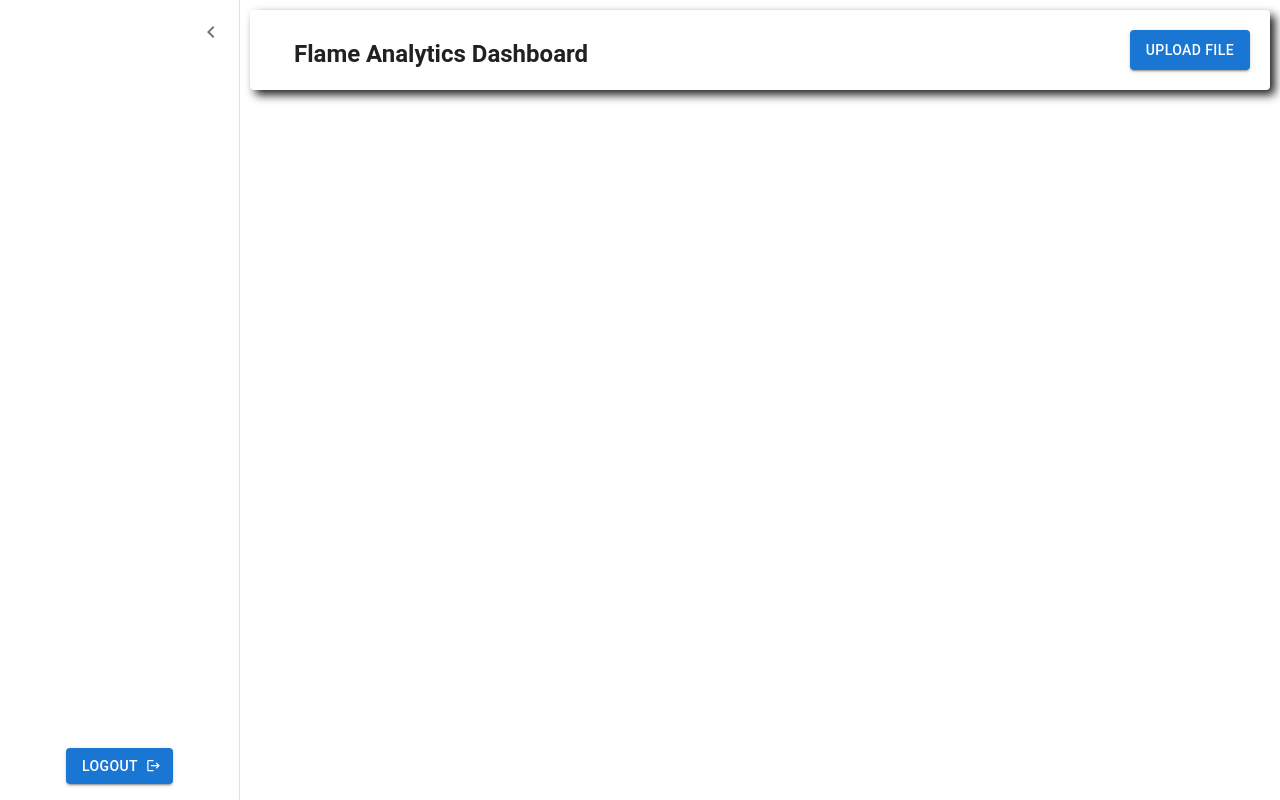
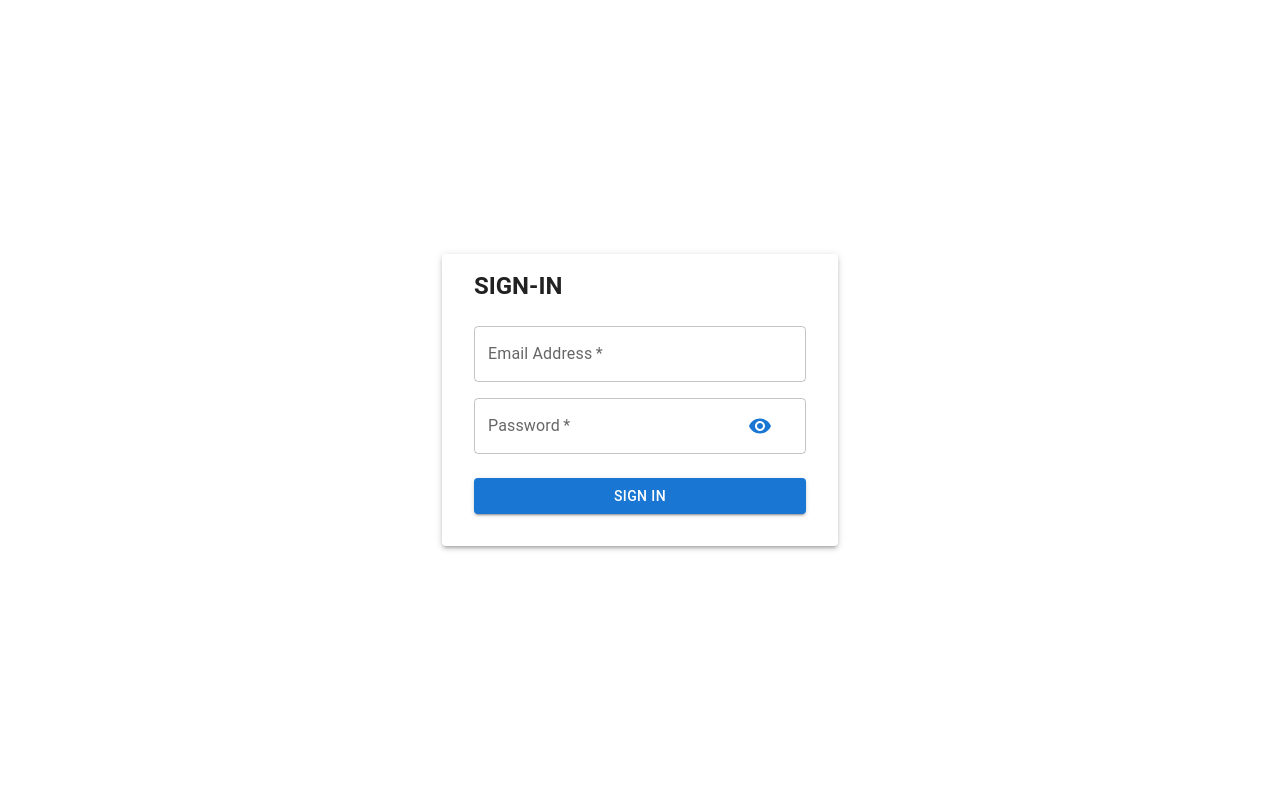
Before and after one commit to RayRohit/shell-dashboard, a React (Create React App) app: page / in a window 1280 px wide. Built offline with nearby package versions, Linux system fonts and the light colour scheme.

Commit message:
updated login pages

```diff
--- /dev/null
+++ b/db.json
@@ -0,0 +1,9 @@
+{
+    "Users" : [
+        {
+            "id":1,
+            "email":"admin@navajna.com",
+            "password":"admin@1234"
+        }
+    ]
+}
--- a/package.json
+++ b/package.json
@@ -10,6 +10,7 @@
     "@testing-library/jest-dom": "^5.16.5",
     "@testing-library/react": "^13.3.0",
     "@testing-library/user-event": "^13.5.0",
+    "axios": "^0.27.2",
     "react": "^18.2.0",
     "react-dom": "^18.2.0",
     "react-player": "^2.10.1",
--- a/src/App.js
+++ b/src/App.js
@@ -1,10 +1,15 @@
 import React from 'react'
+import { BrowserRouter, Route, Routes } from 'react-router-dom'
 import Dashboard from './Components/Dashboard/Dashboard'
+import Login from './Components/Login/Login'
 
 export default function App() {
   return (
-    <>
-      <Dashboard />
-    </>
+    <BrowserRouter>
+      <Routes>
+        <Route path='/' element={<Login/>} />
+        <Route path='/dashboard' element={<Dashboard/>} />
+      </Routes>
+    </BrowserRouter>
   )
 }
--- a/src/Components/Dashboard/Dashboard.js
+++ b/src/Components/Dashboard/Dashboard.js
@@ -12,7 +12,6 @@ import { Button, Grid, Paper, useMediaQuery } from "@mui/material";
 import Drawerr from "./Drawer/Drawer";
 import { MenuOpen } from "@mui/icons-material";
 import Notifications from "./Notifications";
-import { useNavigate } from "react-router-dom";
 import Modall from "./Modal/Modal";
 
 
@@ -63,7 +62,6 @@ export default function Dashboard() {
     useEffect(() => {
         setFile(file)
     }, [file])
-    const navigate = useNavigate()
 
 
     return (
@@ -83,15 +81,16 @@ export default function Dashboard() {
                     <Typography variant="h5" noWrap sx={{ fontWeight: 'bolder', pt: 1, px: 3 }} component="div">
                         {mdBreak ? 'Flame Analytics Dashboard' : null}
                     </Typography>
-                    <Box sx={{ marginLeft: 'auto', display: 'flex' }}>
-                        <Button variant="contained" component="label" >
+                    <Box sx={{ marginLeft:'auto' }}>
+                        <Button variant="contained" component="label" size="medium" sx={{px:3,mx:1}}>
                             Upload File
                             <input type="file" hidden accept="video/*,.mkv" onChange={handleChange} />
                         </Button>
                         {
                             file !== null ?
+                                <Button variant="contained" size="medium" sx={{px:3,mx:1}}>
                                     <Modall />
-                                /* <Button variant='contained' sx={{ px: 4, mt: 1 }} >Analyse Frame</Button> */
+                                </Button>
                                 :
                                 null
                         }
@@ -125,13 +124,13 @@ export default function Dashboard() {
                     {
                         file !== null ?
                             <>
-                                <Paper elevation={3} sx={{ p: 2, margin: '10px',boxShadow: '5px 5px 10px' }}>
+                                <Paper elevation={3} sx={{ p: 2, margin: '10px', boxShadow: '5px 5px 10px' }}>
                                     <Typography variant="h6">Segmentation Video</Typography>
                                 </Paper>
-                                <Paper elevation={3} sx={{ p: 2, margin: '10px',boxShadow: '5px 5px 10px' }}>
+                                <Paper elevation={3} sx={{ p: 2, margin: '10px', boxShadow: '5px 5px 10px' }}>
                                     <Typography variant="h6">Heat Signature Video</Typography>
                                 </Paper>
-                                <Paper elevation={3} sx={{ p: 2, margin: '10px',boxShadow: '5px 5px 10px' }}>
+                                <Paper elevation={3} sx={{ p: 2, margin: '10px', boxShadow: '5px 5px 10px' }}>
                                     <Typography variant="h6">Notification Summary</Typography>
                                 </Paper>
                             </>
--- a/src/Components/Dashboard/Drawer/Drawer.js
+++ b/src/Components/Dashboard/Drawer/Drawer.js
@@ -1,13 +1,17 @@
 import React from "react";
 import { Box, Button, Grid, Paper, Typography } from "@mui/material";
 import { Logout } from "@mui/icons-material";
+import { useNavigate } from "react-router-dom";
 export default function Drawerr() {
+
+  const navigate = useNavigate()
+
   return (
     <>
       <Grid row={1} sx={{height:'100vh',display:'flex',justifyContent:'center',alignItems:'end'}}>
         <Grid columns={12}>
             <Box sx={{py:2}}>
-                <Button variant="contained" endIcon={<Logout sx={{fontSize:'15px !important'}}/>}>Logout</Button>
+                <Button variant="contained" onClick={() => navigate('/',{replace:true})} endIcon={<Logout sx={{fontSize:'15px !important'}}/>}>Logout</Button>
             </Box>
         </Grid>
       </Grid>
--- a/src/Components/Dashboard/Modal/MainModal.js
+++ /dev/null
@@ -1,23 +0,0 @@
-
-import * as React from 'react';
-import Modall from "./Modal";
-export const style = {
-  position: 'absolute',
-  top: '50%',
-  left: '50%',
-  transform: 'translate(-50%, -50%)',
-  width: '100%',
-  height:'100%',
-  boxShadow: '10px 5px 10px #222',
-  bgcolor: 'background.paper',
-  p: 4,
-  borderRadius : '5px'
-};
-function MainModal() {
-  return (
-    <>
-     <Modall />
-    </>
-  );
-}
-export default MainModal;
--- a/src/Components/Dashboard/Modal/Modal.js
+++ b/src/Components/Dashboard/Modal/Modal.js
@@ -1,19 +1,30 @@
 import { Paper, Typography } from "@mui/material";
-import * as React from "react";
+import React from "react";
 import Box from "@mui/material/Box";
-import Button from "@mui/material/Button";
 import Modal from "@mui/material/Modal";
-import { style } from "./MainModal";
 import HighlightOffIcon from "@mui/icons-material/HighlightOff";
+
+export const style = {
+    position: 'absolute',
+    top: '50%',
+    left: '50%',
+    transform: 'translate(-50%, -50%)',
+    width: '100%',
+    height:'100%',
+    boxShadow: '10px 5px 10px #222',
+    bgcolor: 'background.paper',
+    p: 4,
+    borderRadius : '5px'
+  };
 export default function Modall() {
     const [open, setOpen] = React.useState(false);
     const handleOpen = () => setOpen(true);
     return (
         <div>
             <div >
-                <Button variant="contained" onClick={handleOpen} sx={{ py: 1, mx: 2 }} >
+                <Typography variant="p" onClick={handleOpen} >
                     Analyse Frame
-                </Button>
+                </Typography>
             </div>
             <Modal
                 open={open}
--- /dev/null
+++ b/src/Components/Login/Login.js
@@ -0,0 +1,103 @@
+import React, { useState } from 'react';
+// import Avatar from '@mui/material/Avatar';
+import Button from '@mui/material/Button';
+import CssBaseline from '@mui/material/CssBaseline';
+import TextField from '@mui/material/TextField';
+import Grid from '@mui/material/Grid';
+import Box from '@mui/material/Box';
+import Typography from '@mui/material/Typography';
+import Container from '@mui/material/Container';
+import { createTheme, ThemeProvider } from '@mui/material/styles';
+import VisibilityIcon from '@mui/icons-material/Visibility';
+import VisibilityOffIcon from '@mui/icons-material/VisibilityOff';
+import { Paper } from '@mui/material';
+import axios from 'axios';
+import { useNavigate } from 'react-router-dom';
+const theme = createTheme();
+export default function Login() {
+    const [passwordType, setPasswordType] = useState('password')
+
+    const navigate = useNavigate()
+
+    const handleSubmit = (event) => {
+        event.preventDefault();
+        const data = new FormData(event.currentTarget);
+        // console.log({
+        //   email: data.get('email'),
+        //   password: data.get('password'),
+        // });
+        const formData = {
+            ...{
+                email: data.get('email'),
+                password: data.get('password')
+            }
+        }
+        try{
+
+            axios.get(`http://localhost:3000/Users?email=${formData.email}&&password=${formData.password}`).then((res) => {
+                if((res.data).length === 1) navigate('/dashboard',{replace:true})
+            }).catch((err) => console.log(err))
+
+        }catch(e){
+            console.log(e)
+        }
+
+    };
+    function handleToggle() {
+        if (passwordType === 'password') setPasswordType('text')
+        else setPasswordType('password')
+    }
+
+    return (
+        <ThemeProvider theme={theme}>
+            <Container component="main" maxWidth="xs" sx={{height:'100vh',display:'flex',justifyContent:'center',alignItems:'center'}}>
+                <CssBaseline />
+                <Paper elevation={3} sx={{px:4,pb:1}}>
+                    <Box>
+                        {/* <Avatar sx={{ my: 2, bgcolor: 'secondary.main' }}>
+                            <LockOutlinedIcon />
+                        </Avatar> */}
+                        <Typography component="h1" variant="h5" sx={{pt:2,fontWeight:700}}>
+                            SIGN-IN
+                        </Typography>
+                        <Box component="form" noValidate onSubmit={handleSubmit} sx={{py:3 }}>
+                            <Grid container spacing={2}>
+
+                                <Grid item xs={12}>
+                                    <TextField
+                                        required
+                                        fullWidth
+                                        id="email"
+                                        label="Email Address"
+                                        name="email"
+                                        autoComplete="email"
+                                    />
+                                </Grid>
+                                <Grid item xs={12}>
+                                    <TextField
+                                        required
+                                        fullWidth
+                                        name="password"
+                                        label="Password"
+                                        type={passwordType}
+                                        id="password"
+                                        autoComplete="new-password"
+                                        InputProps={{ endAdornment: <Button variant='text' onClick={handleToggle} >{passwordType === 'password' ? <VisibilityIcon /> : <VisibilityOffIcon />}</Button> }}
+                                    />
+                                </Grid>
+                            </Grid>
+                            <Button
+                                type="submit"
+                                fullWidth
+                                variant="contained"
+                                sx={{ mt:3}}
+                            >
+                                Sign In
+                            </Button>
+                        </Box>
+                    </Box>
+                </Paper>
+            </Container>
+        </ThemeProvider>
+    );
+}
--- a/src/index.js
+++ b/src/index.js
@@ -3,18 +3,12 @@ import ReactDOM from 'react-dom/client';
 import './index.css';
 import App from './App';
 import reportWebVitals from './reportWebVitals';
-import { BrowserRouter, Route, Routes } from 'react-router-dom';
-import MainModal from './Components/Dashboard/Modal/MainModal';
+// import { BrowserRouter, Route, Routes } from 'react-router-dom';
 
 const root = ReactDOM.createRoot(document.getElementById('root'));
 root.render(
   <React.StrictMode>
-  <BrowserRouter>
     <App />
-    <Routes>
-      <Route path='/modal' element={<MainModal />} />
-    </Routes>
-  </BrowserRouter>
   </React.StrictMode>
 );
 
```
Also changed, not shown: src/Components/Dashboard/Notifications.js (+7 -40 lines), 1 other file (tests, documents, lock files or other folders).
